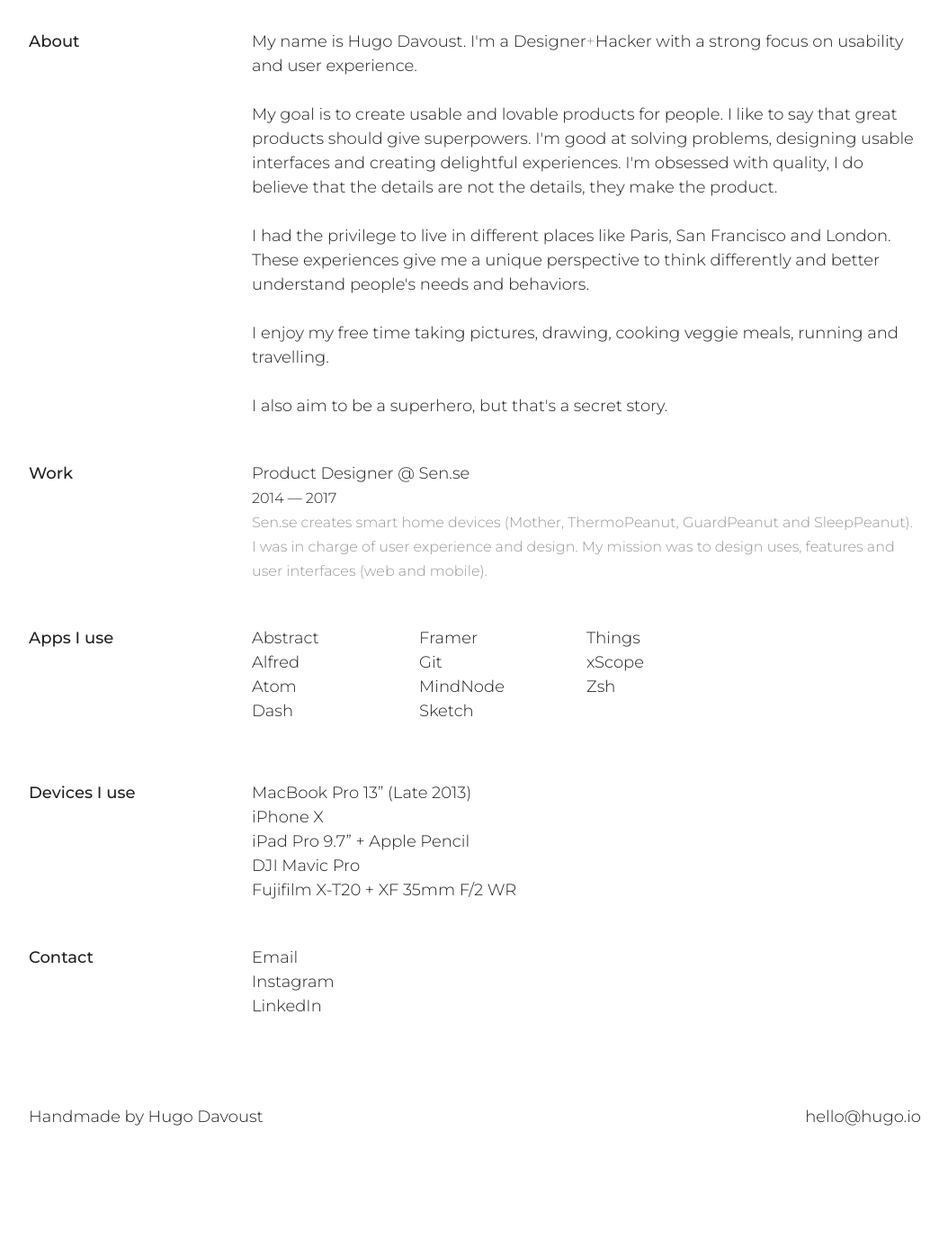
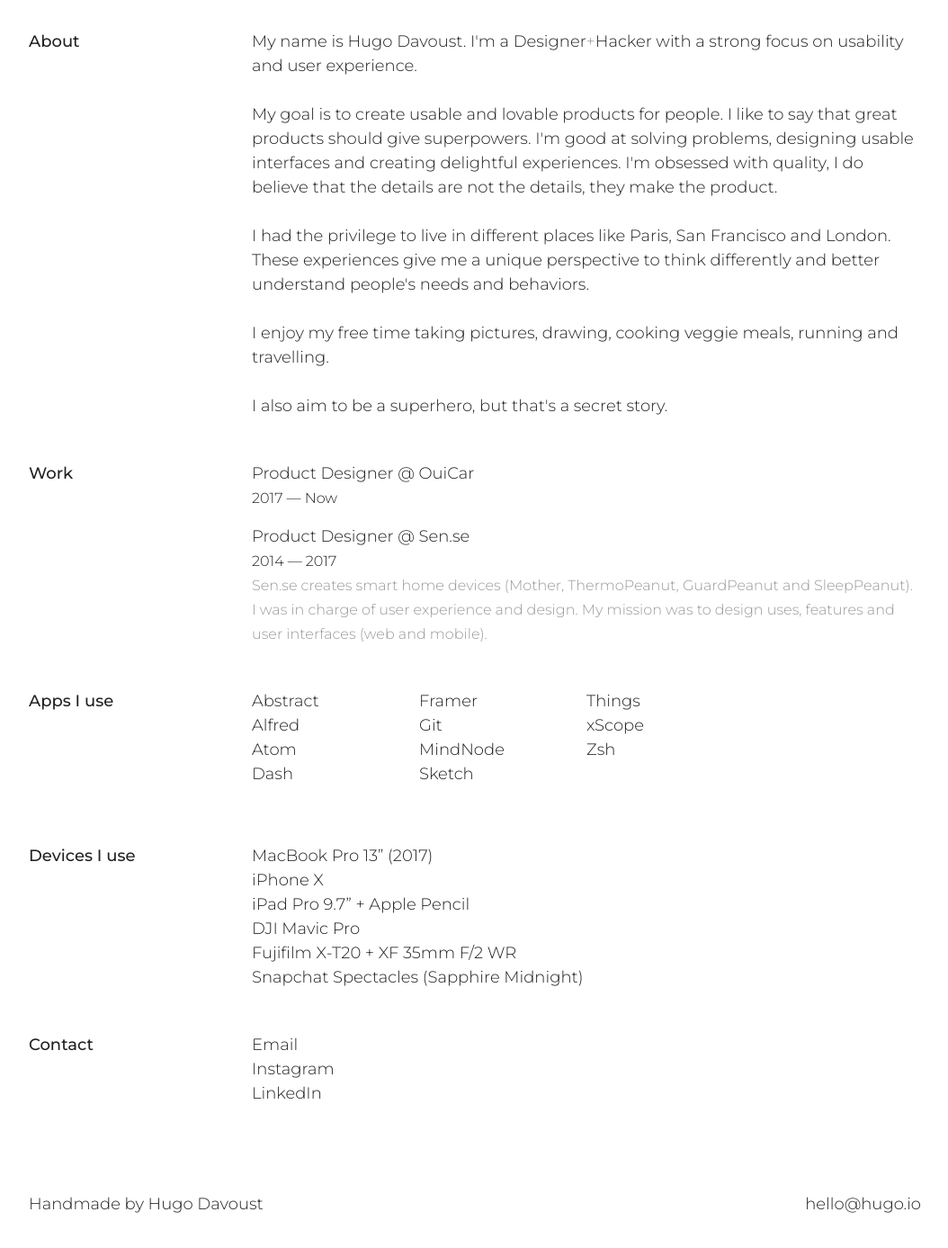
Before and after one commit to superhugo/superhugo.github.io, a Jekyll site: the page built from about.html, in a window 1280 px wide and 1400 px high, scrolled down 1018 px. Shown: the top 1387 px of the window at 90% size, without its empty margins (112-1166 px from the left). Built offline with Jekyll 4.4.1, drawn with Linux system fonts in a browser that asks for light colours; before the commit the page ends 2321 px from its top, so only the background shows below that.

Commit message:
update about page

```diff
--- a/about.html
+++ b/about.html
@@ -40,6 +40,14 @@
       Work
     </div>
     <div class="col-9 col-sm-12">
+      <div class="mb2">
+        Product Designer @ OuiCar
+        <br>
+        <span class="fz-16">
+          2017 –– Now
+        </span>
+      </div>
+      <div>
         Product Designer @ Sen.se
         <br>
         <span class="fz-16">
@@ -51,6 +59,7 @@
           <br>
           I was in charge of user experience and design. My mission was to design uses, features and user interfaces (web and mobile).
         </span>
+      </div>
     </div>
   </div>
 
@@ -92,7 +101,7 @@
       Devices I use
     </div>
     <div class="col-9 col-sm-12">
-      MacBook Pro 13” (Late 2013)
+      MacBook Pro 13” (2017)
       <br>
       iPhone X
       <br>
@@ -101,6 +110,8 @@
       DJI Mavic Pro
       <br>
       Fujifilm X-T20 + XF 35mm F/2 WR
+      <br>
+      Snapchat Spectacles (Sapphire Midnight)
     </div>
   </div>
 
```
Lines whose indentation alone changed are shown as unchanged.
